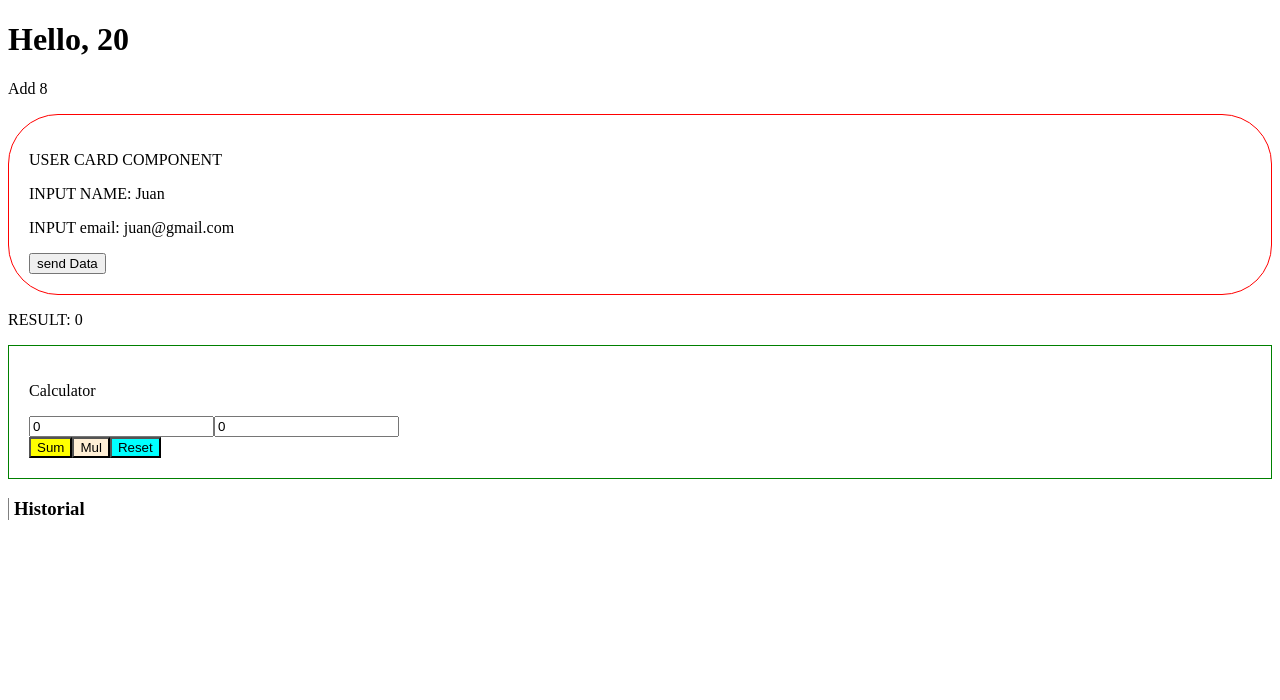
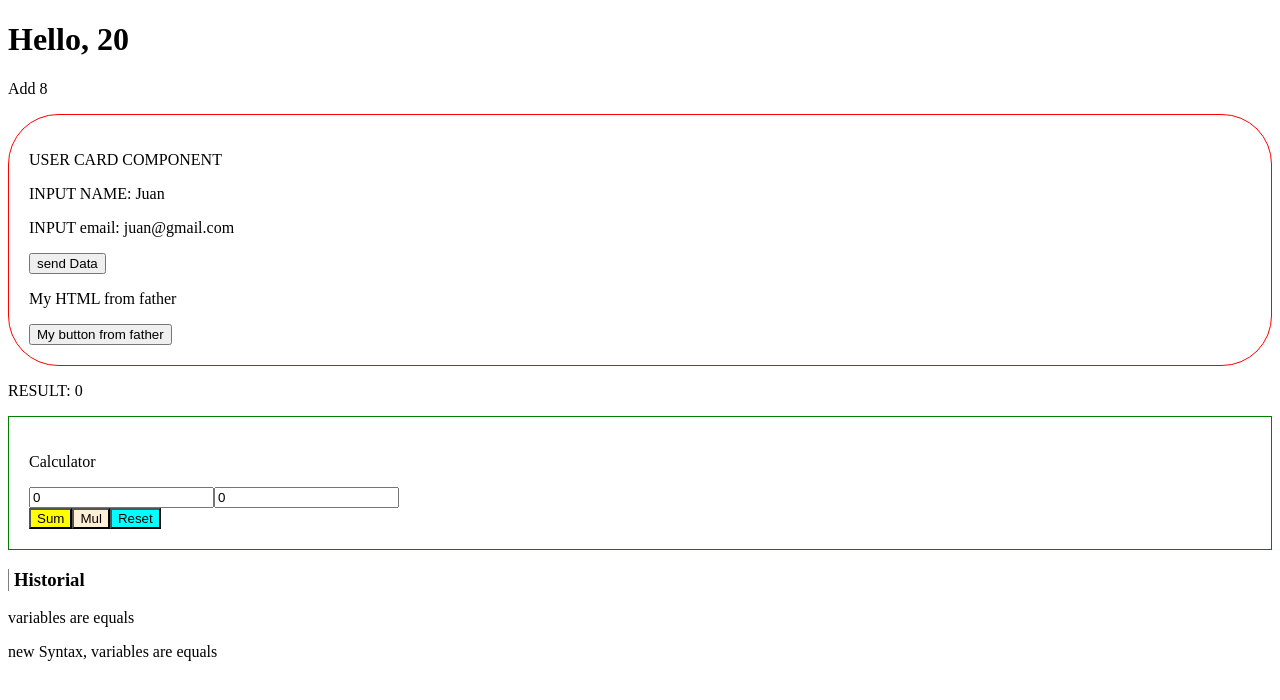
Before and after one commit to diegomarceloledezma/angular-course-2024, an Angular app: page / in a window 1280 px wide. Shown: the top 700 px of the page. Built offline with nearby package versions, Linux system fonts and the light colour scheme.

Commit message:
[27-09-2024] ngIf and ngFor old and new Syntax

```diff
--- a/src/app/app.component.html
+++ b/src/app/app.component.html
@@ -7,7 +7,10 @@
   [name]="'Juan'"
   [email]="'juan@gmail.com'"
   (sendData)="receiveData($event)"
-></user-card>
+>
+  <p>My HTML from father</p>
+  <button>My button from father</button>
+</user-card>
 
 <p>RESULT: {{ result }}</p>
 
@@ -18,3 +21,9 @@
 ></calculator>
 
 <history [history]="history"></history>
+
+<p *ngIf="1 === 1"> variables are equals </p>
+
+@if(1 === 1) {
+  <p> new Syntax, variables are equals </p>
+}
--- a/src/app/app.component.ts
+++ b/src/app/app.component.ts
@@ -3,6 +3,7 @@ import { RouterOutlet } from '@angular/router';
 import { UserCardComponent } from './user-card/user-card.component';
 import { CalculatorComponent } from './calculator/calculator.component';
 import { HistoryComponent } from './history/history.component';
+import { CommonModule } from '@angular/common';
 
 interface IPerson {
   name: string;
@@ -18,6 +19,7 @@ interface IPerson {
     UserCardComponent,
     CalculatorComponent,
     HistoryComponent,
+    CommonModule,
   ],
   templateUrl: './app.component.html',
   styleUrl: './app.component.scss',
--- a/src/app/user-card/user-card.component.html
+++ b/src/app/user-card/user-card.component.html
@@ -4,4 +4,6 @@
   <p>INPUT email: {{ email }}</p>
 
   <button (click)="onSendData()"> send Data</button>
+
+  <ng-content></ng-content>
 </div>
--- a/src/app/user-card/user-card.component.ts
+++ b/src/app/user-card/user-card.component.ts
@@ -1,9 +1,10 @@
+import { CommonModule } from '@angular/common';
 import { Component, EventEmitter, Input, Output } from '@angular/core';
 
 @Component({
   selector: 'user-card',
   standalone: true,
-  imports: [],
+  imports: [CommonModule],
   templateUrl: './user-card.component.html',
   styleUrl: './user-card.component.scss'
 })
```
